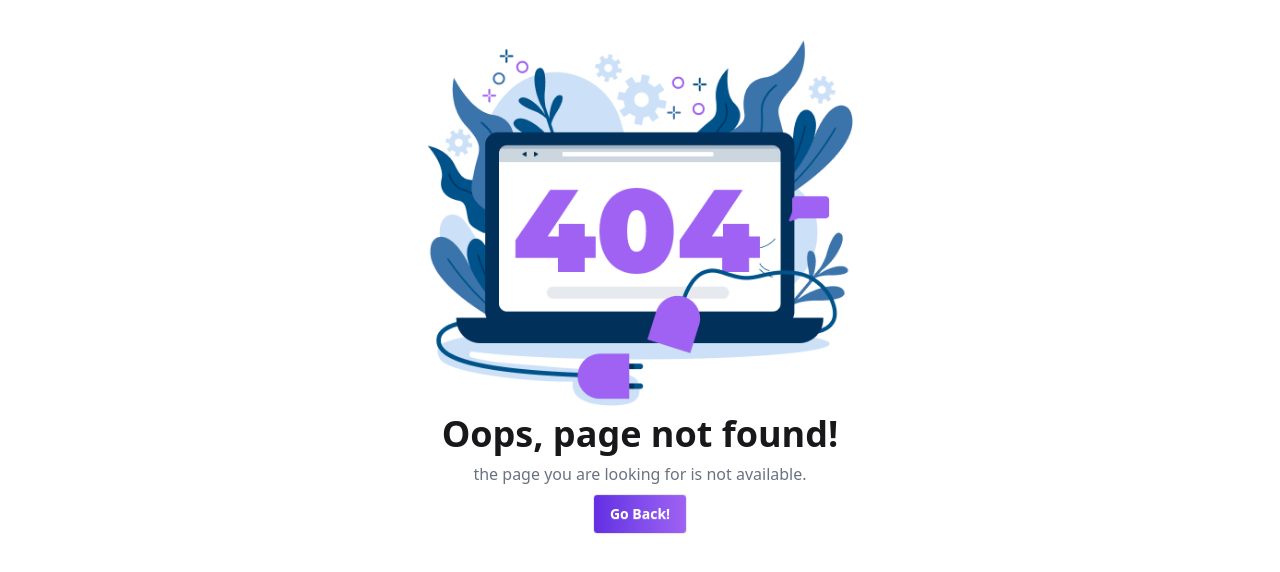
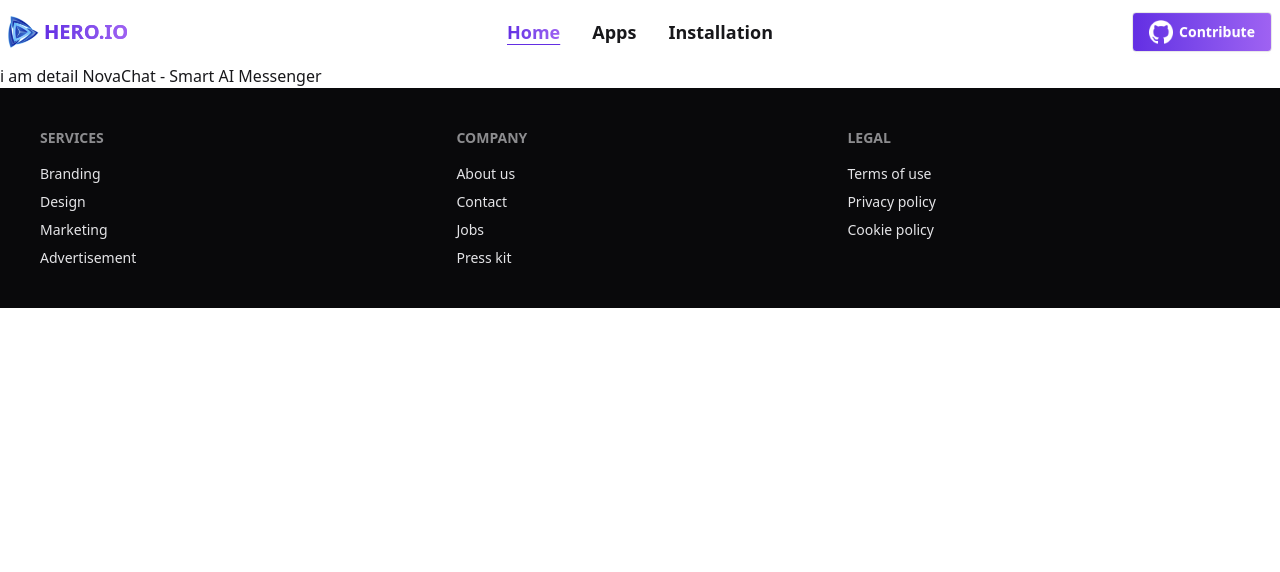
Before and after one commit to nayeem-94/assignment_8, a React (Vite) app: page /home/1 in a window 1280 px wide. Before the commit this address had no page. Shown: the top 572 px of the page. Built offline with nearby package versions, Linux system fonts and the light colour scheme.

Commit message:
added the app detils route

```diff
--- a/public/Data.json
+++ b/public/Data.json
@@ -72,7 +72,7 @@
     ]
   },
   {
-    "image": "https://i.postimg.cc/yxM2jwCS/demo-app-4.webp",
+    "image": "https://i.postimg.cc/q78CcJv9/demo-app-5.webp",
     "title": "SoundBurst - Music Streaming",
     "companyName": "EchoWave Studio",
     "id": 5,
@@ -126,7 +126,7 @@
     ]
   },
   {
-    "image": "https://i.postimg.cc/85JSbdfd/demo-app-6.webp",
+    "image": "https://i.postimg.cc/q78CcJv9/demo-app-5.webp",
     "title": "StudyPal - AI Learning Assistant",
     "companyName": "EduSpark",
     "id": 8,
--- a/src/App.css
+++ b/src/App.css
@@ -1,3 +1,7 @@
 .textColor{
     text-transparent bg-clip-text bg-gradient-to-r from-[#632ee3] to-[#9f62f2]
 }
+
+.bgColor{
+    background: bg-gradient-to-r from-[#632ee3] to-[#9f62f2];
+}
--- /dev/null
+++ b/src/components/Apps components/Detailapp.jsx
@@ -0,0 +1,14 @@
+import React from 'react';
+import { Link, NavLink, useLoaderData } from 'react-router';
+
+
+const Detailapp = () => {
+    const datax = useLoaderData();
+    return (
+        <div>
+            i am detail {datax.title}
+        </div>
+    );
+};
+
+export default Detailapp;
--- a/src/components/Home components/Appcart.jsx
+++ b/src/components/Home components/Appcart.jsx
@@ -1,22 +1,26 @@
 import React from 'react';
 import download from "../../assets/icon-downloads.png"
 import rating from "../../assets/icon-ratings.png"
+import { NavLink } from 'react-router';
+
 
 
 const Appcart = ({ app }) => {
     return (
-        <div className='cursor-pointer hover:scale-105 duration-300 '>
+        <NavLink to={`/home/${app.id}`}>
+
+            <div className='cursor-pointer  hover:scale-105 duration-300 '>
 
                 <div className='p-5 bg-white flex flex-col gap-8 rounded-lg shadow-md'>
                     <img className='w-full' src={app.image} alt={app.title} />
                     <h1 className='font-semibold text-lg'>{app.title}</h1>
-                <div className='flex justify-between'>
-                    <div className='flex gap-2 items-center bg-[#f1f5e8] p-1'>
+                    <div className='flex flex-col md:flex-row justify-between gap-3'>
+                        <div className='flex gap-2 items-center justify-center bg-[#f1f5e8] p-1'>
                             <img className='w-5 ' src={download} alt="" />
                             <p className='text-lg font-semibold text-[#00D390]'>{app.downloads}</p>
                         </div>
 
-                    <div className='flex gap-2 items-center bg-[#fff0e1] p-1'>
+                        <div className='flex gap-2 items-center justify-center bg-[#fff0e1] p-1'>
                             <img className='w-5' src={rating} alt="" />
                             <p className='text-lg font-semibold text-orange-500'>{app.ratingAvg}</p>
                         </div>
@@ -24,6 +28,7 @@ const Appcart = ({ app }) => {
                 </div>
 
             </div>
+        </NavLink>
     );
 };
 
--- a/src/components/Home components/Appspage.jsx
+++ b/src/components/Home components/Appspage.jsx
@@ -16,6 +16,9 @@ const Appspage = ({ data }) => {
                         <Appcart key={app.id} app={app} />
                     ))}
                 </div>
+                <div className='flex justify-center items-center cursor-pointer py-10 '>
+                    <button className='bg-gradient-to-r cursor-pointer from-[#632ee3] text-xl hover:scale-105 duration-300 to-[#9f62f2] text-white font-semibold py-2 px-8 rounded'>Show All</button>
+                </div>
 
             </div>
 
--- a/src/components/Home components/Webuildtext.jsx
+++ b/src/components/Home components/Webuildtext.jsx
@@ -29,11 +29,11 @@ const Webuildtext = () => {
                 <p className='text-gray-500 md:text-lg pl-5 md:p-0'> Our goal is to turn your ideas into digital experiences that truly make an impact.</p>
 
                 <div onClick={handleClick1} className='flex flex-1 gap-6 mt-9  mb-10  '>
-                    <div className='flex btn  cursor-pointer rounded-lg h-12'>
+                    <div className='flex btn hover:scale-112 duration-900 cursor-pointer rounded-lg h-12'>
                         <img className='w-14' src={playstore} alt="" />
                         <button className=' cursor-pointer text-lg'>Google Play</button>
                     </div>
-                    <div onClick={handleClick2} className='flex gap-5 btn  cursor-pointer h-12 rounded-lg'>
+                    <div onClick={handleClick2} className='flex gap-5 btn hover:scale-112 duration-300  cursor-pointer h-12 rounded-lg'>
                         <img className='w-7' src={appstore} alt="" />
                         <button className='text-lg cursor-pointer'>App Store</button>
                     </div>
--- a/src/components/Navber.jsx
+++ b/src/components/Navber.jsx
@@ -72,14 +72,14 @@ const Navber = () => {
                         </div>
                     </NavLink>
                 </div>
-                <div className="navbar-center hidden lg:flex gap-4">
+                <div className="navbar-center hidden lg:flex gap-8 text-lg">
 
                     <NavLink
                         to="/home"
                         className={({ isActive }) =>
                             (isActive
                                 ? "text-transparent bg-clip-text bg-gradient-to-r from-[#632ee3] to-[#9f62f2] underline decoration-[#632ee3] underline-offset-5"
-                                : "") + " font-semibold"
+                                : "") + " font-semibold hover:scale-120 duration-500"
                         }
                     >
                         Home
@@ -89,7 +89,7 @@ const Navber = () => {
                         className={({ isActive }) =>
                             (isActive
                                 ? "text-transparent bg-clip-text bg-gradient-to-r from-[#632ee3] to-[#9f62f2] underline decoration-[#632ee3] underline-offset-7"
-                                : "") + " font-semibold"
+                                : "") + " font-semibold hover:scale-120 duration-500"
                         }
                     >
                         Apps
@@ -99,7 +99,7 @@ const Navber = () => {
                         className={({ isActive }) =>
                             (isActive
                                 ? "text-transparent bg-clip-text bg-gradient-to-r from-[#632ee3] to-[#9f62f2] underline decoration-[#632ee3] underline-offset-5"
-                                : "") + " font-semibold"
+                                : "") + " font-semibold hover:scale-120 duration-500"
                         }
                     >
                         Installation
@@ -108,8 +108,8 @@ const Navber = () => {
 
 
                 </div>
-                <div className="navbar-end">
-                    <button onClick={handleClick} className='btn text-lg font-semibold text-sm text-white bg-gradient-to-r from-[#632ee3] to-[#9f62f2]'>
+                <div className="navbar-end ">
+                    <button onClick={handleClick} className='btn hover:scale-105 duration-300 text-lg font-semibold text-sm text-white bg-gradient-to-r from-[#632ee3] to-[#9f62f2]'>
                         <img src={githubLogo} alt="GitHub" className="w-6 h-6 invert text-white" />
                         Contribute
                     </button>
--- a/src/main.jsx
+++ b/src/main.jsx
@@ -11,6 +11,7 @@ import Apps from './components/Apps components/Apps.jsx';
 import Installation from './components/Installation components/Installation.jsx';
 import { Component, Suspense } from 'react';
 import PageEror from './components/Errors Pages/PageEror.jsx';
+import Detailapp from './components/Apps components/Detailapp.jsx';
 
 
 
@@ -30,11 +31,11 @@ const router = createBrowserRouter([
     Component: App,
     children: [
       {
-        path: "/", Component: Home,
-        // element:
-          // <Suspense fallback={<div>Loading...</div>}>
-          //   <Home fetchData={fetchData()} />
-          // </Suspense>
+        path: "/", //Component: Home,
+        element:
+          <Suspense fallback={<div>Loading...</div>}>
+            <Home fetchData={fetchData()} />
+          </Suspense>
       },
       {
         path: "/home",
@@ -44,6 +45,22 @@ const router = createBrowserRouter([
             <Home fetchData={fetchData()} />
           </Suspense>
       },
+
+      {
+        path: "/home/:id",
+        element: (
+          <Suspense fallback={<div>Loading...</div>}>
+            <Detailapp />
+          </Suspense>
+        ),
+        loader: async ({ params }) => {
+          const res = await fetch("/Data.json");
+          const data = await res.json();
+          return data.find((d) => d.id === parseInt(params.id));
+        }
+
+      },
+
       { path: "/apps", Component: Apps },
       { path: "/installation", Component: Installation },
       { path: "/github", Component: Apps },
```
Lines whose indentation alone changed are shown as unchanged.
